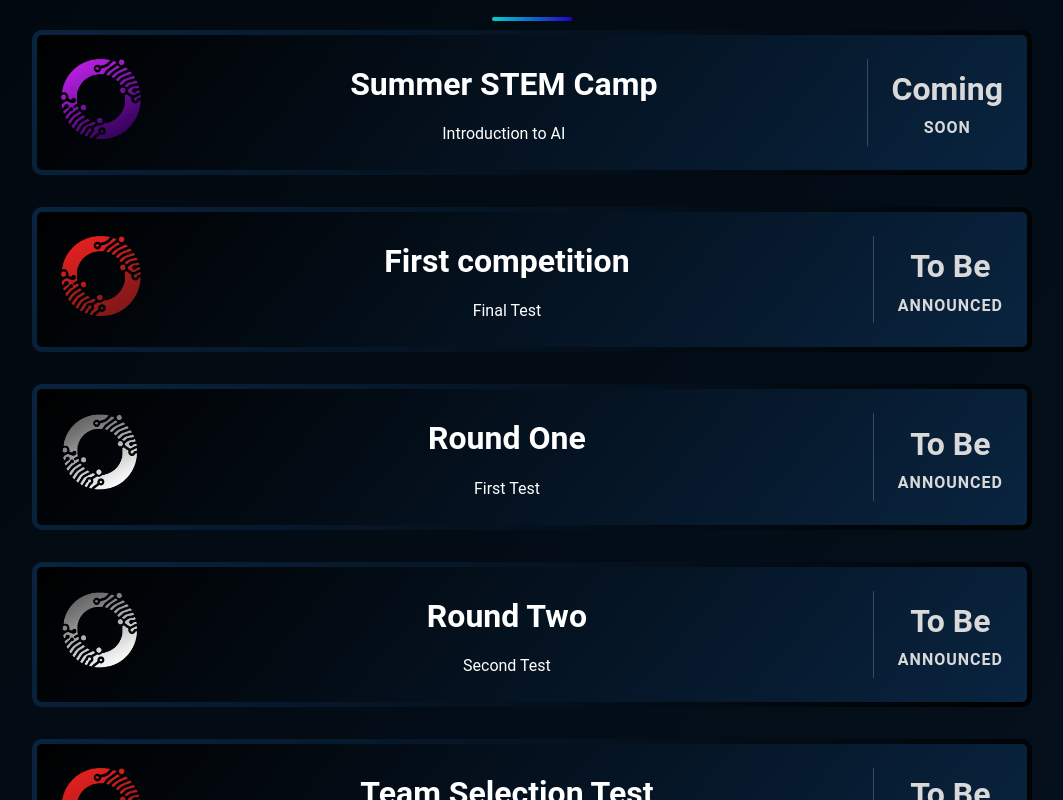
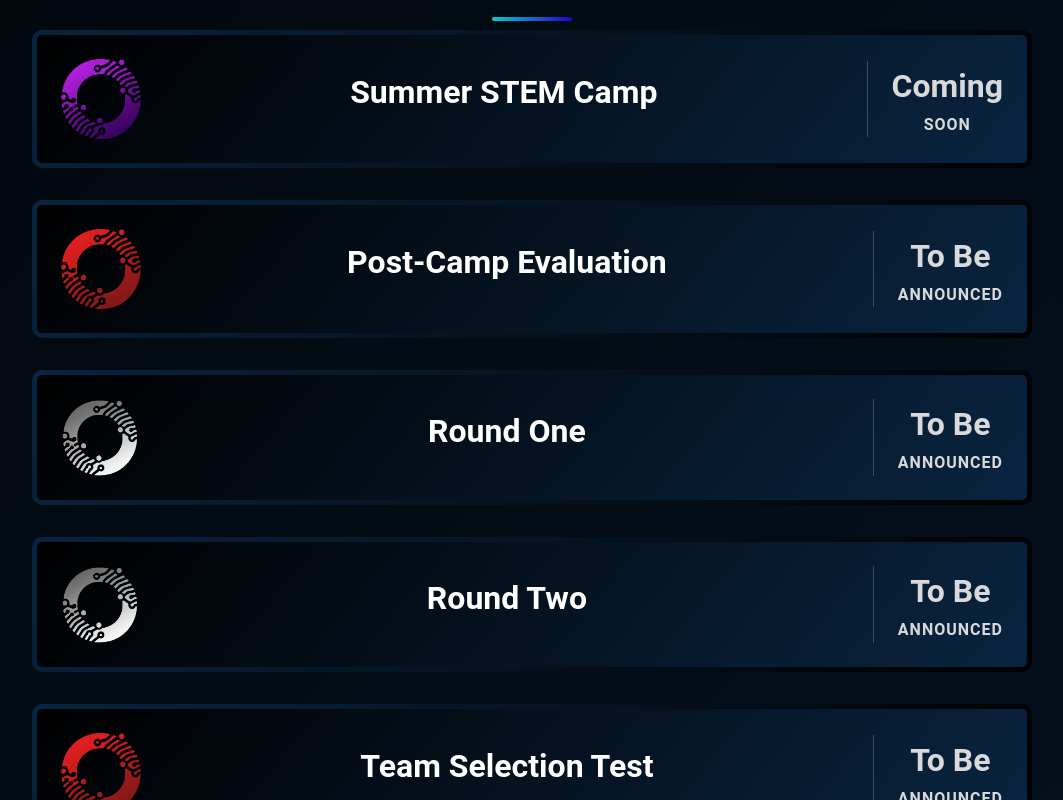
Before and after one commit to zakaria-hammal/AOAI_Website, a Next.js app: page / in a window 1280 px wide. Shown: the part 2180-2980 px from the top of the page, without its empty margins (108-1171 px from the left). Built offline with nearby package versions, Linux system fonts and the light colour scheme.

Commit message:
Almost done

```diff
--- a/src/app/globals.css
+++ b/src/app/globals.css
@@ -161,6 +161,9 @@ event-icon-container {
     linear-gradient(130deg, #000000, #092440) padding-box,
     linear-gradient(130deg, #092440, #000) border-box;
   width: 1000px;
+  align-items: center;
+  justify-content: center;
+
 }
 
 .event-card:hover {
--- a/src/components/events.tsx
+++ b/src/components/events.tsx
@@ -18,9 +18,6 @@ export function Events() {
           </div>
           <div className="event-content">
             <h3 className="event-title">Summer STEM Camp</h3>
-            <p className="event-description">
-                Introduction to AI
-            </p>
           </div>
           <div className="event-date">
             <span className="date-day">Coming</span>
@@ -39,10 +36,7 @@ export function Events() {
             />
           </div>
           <div className="event-content">
-            <h3 className="event-title">First competition</h3>
-            <p className="event-description">
-              Final Test
-            </p>
+            <h3 className="event-title">Post-Camp Evaluation</h3>
           </div>
           <div className="event-date">
             <span className="date-day">To Be</span>
@@ -63,9 +57,6 @@ export function Events() {
           </div>
           <div className="event-content">
             <h3 className="event-title">Round One</h3>
-            <p className="event-description">
-                First Test
-            </p>
           </div>
           <div className="event-date">
             <span className="date-day">To Be</span>
@@ -85,9 +76,6 @@ export function Events() {
           </div>
           <div className="event-content">
             <h3 className="event-title">Round Two</h3>
-            <p className="event-description">
-                Second Test
-            </p>
           </div>
           <div className="event-date">
             <span className="date-day">To Be</span>
```
